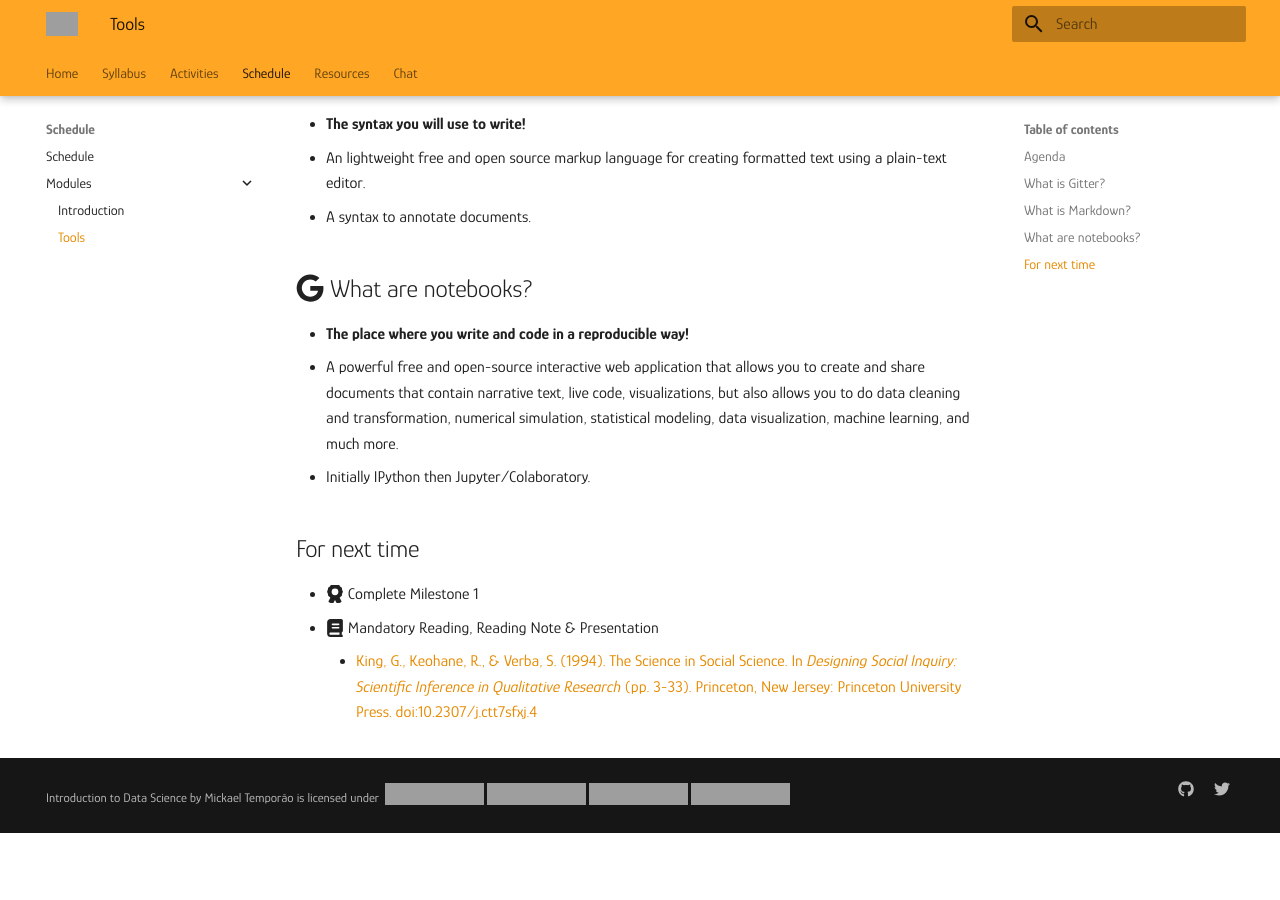
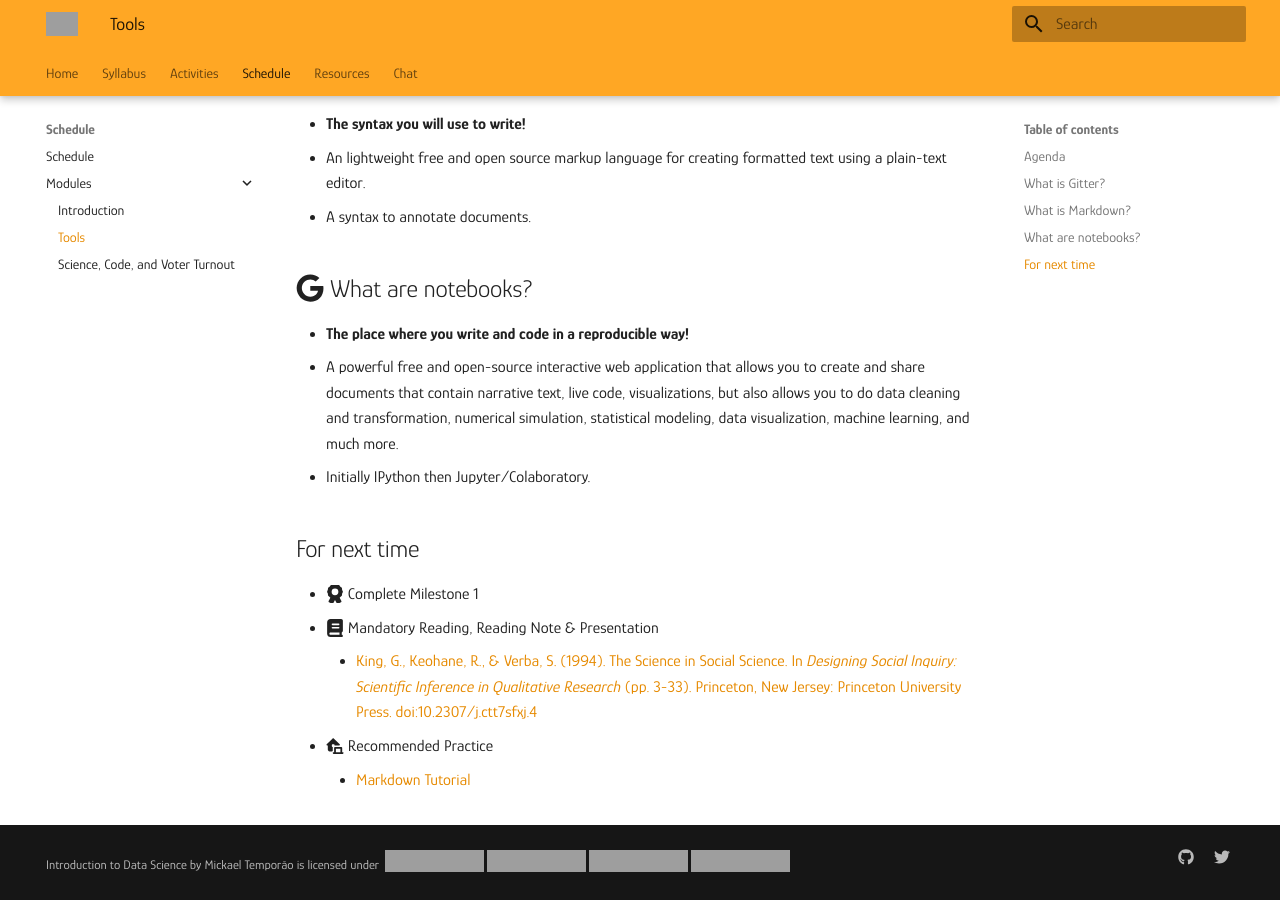
Before and after one commit to mickaeltemporao/data-analysis, an MkDocs documentation site: the page built from docs/modules/tools.md, in a window 1280 px wide and 900 px high, scrolled down 702 px, cut to the strip 0-900 px from the top of the window. Built offline with MkDocs 1.6.1 and Material for MkDocs 9.7.7, drawn with Linux system fonts in a browser that asks for light colours; before the commit the page ends 1535 px from its top, so only the background shows below that; grey boxes are pictures that could not be loaded.

Commit message:
course ready

```diff
--- a/docs/modules/tools.md
+++ b/docs/modules/tools.md
@@ -29,3 +29,5 @@
 - :fontawesome-solid-award: Complete Milestone 1
 - :fontawesome-solid-book: Mandatory Reading, Reading Note & Presentation
     - [King, G., Keohane, R., & Verba, S. (1994). The Science in Social Science. In *Designing Social Inquiry: Scientific Inference in Qualitative Research* (pp. 3-33). Princeton, New Jersey: Princeton University Press. doi:10.2307/j.ctt7sfxj.4](https://proxy.sciencespobordeaux.fr:5139/document/doi/10.1515/9781400821211-002/pdf)
+- :fontawesome-solid-laptop-house: Recommended Practice
+    - [Markdown Tutorial](https://commonmark.org/help/tutorial/)
--- a/mkdocs.yml
+++ b/mkdocs.yml
@@ -61,6 +61,7 @@ nav:
     - Modules:
       - modules/introduction.md
       - modules/tools.md
+      - modules/programming.md
       # - modules/science.md
       # - modules/causality.md
       # - modules/sampling.md
```
